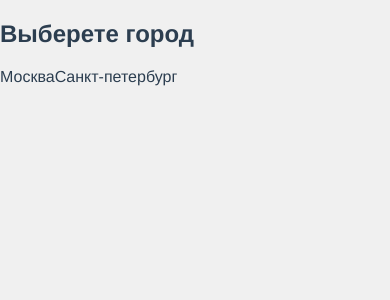
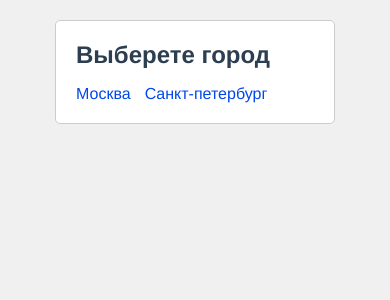
Before and after one commit to evgen904/metro-map, a Vue app: page / in a window 390 px wide. Shown: the top 300 px of the page. Built offline with nearby package versions, Linux system fonts and the light colour scheme; what vue-localstorage, vue-panzoom would draw is missing.

Commit message:
fix mobile

```diff
--- a/src/App.vue
+++ b/src/App.vue
@@ -1,9 +1,11 @@
 <template>
   <div id="app" :class="screenSize">
-    <h2>Выберете город</h2>
-    <div>
-      <span @click="showModal('moscow')">Москва</span>
-      <span @click="showModal('spb')">Санкт-петербург</span>
+    <div class="block-metro">
+      <h2>Выберете город</h2>
+      <div class="block-metro--nav">
+        <span @click="showModal('moscow')">Москва</span>
+        <span @click="showModal('spb')">Санкт-петербург</span>
+      </div>
     </div>
     <BaseModal
       ref="modalRef"
@@ -125,6 +127,31 @@ body {
 * {
   box-sizing: border-box;
 }
+
+.block-metro {
+  border: 1px solid #ccc;
+  background: #fff;
+  padding: 20px;
+  border-radius: 5px;
+  margin: 20px auto;
+  width: 100%;
+  max-width: 280px;
+  h2 {
+    padding: 0;
+    margin: 0 0 16px;
+  }
+  &--nav {
+    span {
+      cursor: pointer;
+      margin-right: 14px;
+      color: #0048ea;
+      &:hover {
+        color: #ea0000;
+      }
+    }
+  }
+}
+
 #app {
   font-family: 'Avenir', Helvetica, Arial, sans-serif;
   -webkit-font-smoothing: antialiased;
@@ -137,9 +164,9 @@ body {
     width: 80vw;
     height: 100vh;
     max-height: calc(100vh - 150px);
-    left: 10vw;
-    top: 74px;
-    transform: none;
+    left: 10vw !important;
+    top: 74px !important;
+    transform: none !important;
     .custom-modal-top {
       padding: 0;
       border-bottom: none;
@@ -155,9 +182,9 @@ body {
       }
     }
     &.view-mobile {
-      left: 0;
-      top: 0;
-      transform: none;
+      left: 0 !important;
+      top: 0 !important;
+      transform: none !important;
       /deep/ .base-modal-footer {
         display: none !important;
       }
--- a/src/components/MetroMap/Map.vue
+++ b/src/components/MetroMap/Map.vue
@@ -16,6 +16,12 @@
     <div class="map--zoom">
       <button @click="mapZoom('in')">+</button>
       <button @click="mapZoom('out')">-</button>
+    </div>
+    <div class="map--select" :class="viewPort" v-if="idStations.stations.length">
+      <h2>Выбранные станции</h2>
+      <ul>
+        <li v-for="(item, index) in idStations.stations" :key="index">{{ item }}</li>
+      </ul>
     </div>
   </div>
 </template>
@@ -478,5 +484,49 @@ export default {
         }
       }
     }
+    &--select {
+      width: 200px;
+      position: absolute;
+      bottom: 0;
+      right: 0;
+      z-index: 10;
+      overflow: auto;
+      max-height: 300px;
+      background: rgba(35, 145, 187, 0.7);
+      color: #ffffff;
+      h2 {
+        padding: 10px;
+        margin: 0;
+        font-size: 14px;
+        position: sticky;
+        top: 0;
+        width: 100%;
+        background: #2391bb;
+      }
+      ul {
+        padding: 0;
+        margin: 0;
+        list-style: none;
+        font-size: 12px;
+        font-weight: bold;
+        li {
+          padding: 4px 10px;
+        }
+      }
+      &.mobile {
+        width: 90px;
+        max-height: 150px;
+        h2 {
+          font-size: 11px;
+        }
+        ul {
+          li {
+            font-weight: normal;
+            font-size: 11px;
+            padding: 2px 10px;
+          }
+        }
+      }
+    }
   }
 </style>
--- a/src/components/MetroMap/index.vue
+++ b/src/components/MetroMap/index.vue
@@ -16,9 +16,9 @@
         >
           очистить все
         </span>
-        <button @click="apply" class="apply">
-          Выбрать
-        </button>
+        <!--<button @click="apply" class="apply">-->
+          <!--Выбрать-->
+        <!--</button>-->
       </div>
     </div>
     <Map
@@ -103,10 +103,12 @@ export default {
           align-items: center;
         }
         span {
+          display: inline-block;
           cursor: pointer;
           color: #2d6cb4;
           font-size: 13px;
           margin-left: 20px;
+          padding: 7px 0;
           &:hover {
             color: #f51449;
           }
```
Also changed, not shown: 7 other files (tests, documents, lock files or other folders).
